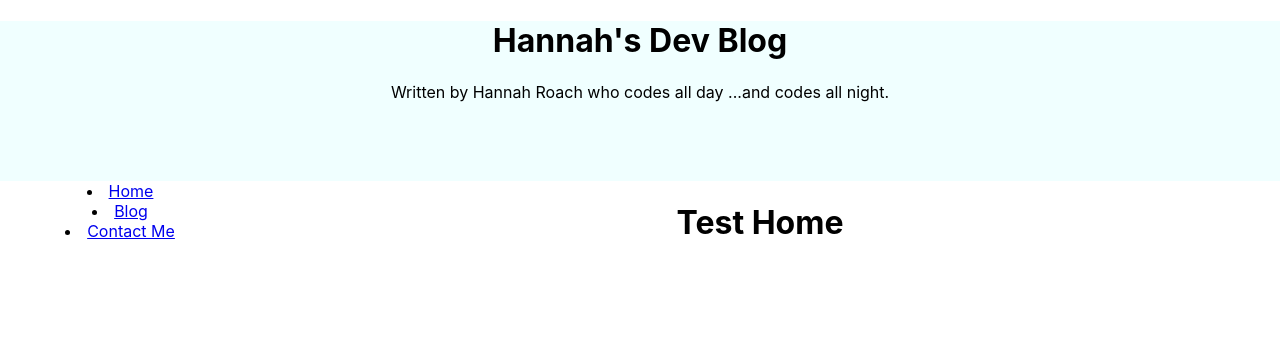
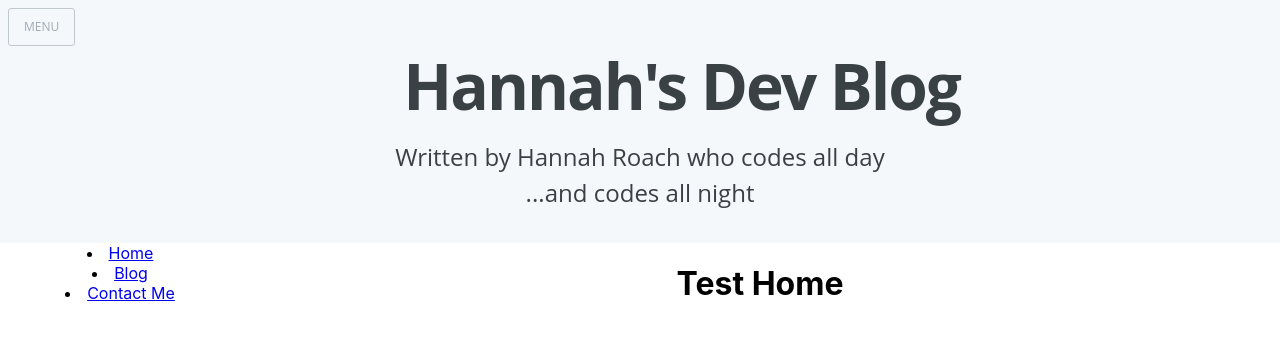
Before and after one commit to hannahsky86/react-blog-practice, a React (Create React App) app: page / in a window 1280 px wide. Shown: the top 340 px of the page. Built offline with nearby package versions, Linux system fonts and the light colour scheme.

Commit message:
Style updates to main page

```diff
--- a/src/App.js
+++ b/src/App.js
@@ -9,10 +9,24 @@ function App() {
   return (
     <div className="App">
         <div className="container-1">
+            {/*<button>Button</button>*/}
+
+            <div>
+                <nav className="main-nav overlay clearfix">
+                    {/*<a className="blog-logo" */}
+                    {/*   href="https://blog.pragmaticengineer.com"><img*/}
+                    {/*    // src="https://blog.pragmaticengineer.com/content/images/2015/12/pragmatic-engineer-profile-image.png"*/}
+                    {/*    alt="Hannah's Dev Blog"/>*/}
+                    {/*</a>*/}
+                    <a className="menu-button icon-menu" href="#"><span className="word">Menu</span></a>
+                </nav>
+            </div>
+
+
             <header className="header">
                 <h1>Hannah's Dev Blog</h1>
-                <span>Written by Hannah Roach who codes all day ...and codes all night.</span>
-                {/*<span><a href="https://www.linkedin.com/in/hannahsky86/">Follow me on LinkedIn</a></span>*/}
+                <h2>Written by Hannah Roach who codes all day</h2>
+                <h2>...and codes all night</h2>
             </header>
         </div>
         <div className="flex-container-2">
--- a/src/scss/App.scss
+++ b/src/scss/App.scss
@@ -1,25 +1,94 @@
-//.html {
-//  background-color: azure;
-//}
 
+.html {
+  height: 100%;
+}
 
 .body {
   text-align: center;
   max-width: 600px;
 }
+.menu-button {
+  box-sizing: border-box;
+  display: inline-block;
+  float: left;
+  height: 38px;
+  padding: 0 15px;
+  margin: .5rem;
+  border-style: solid;
+  border-width: 1px;
+  opacity: 1;
+  text-align: center;
+  font-size: 12px;
+  text-transform: uppercase;
+  line-height: 35px;
+  white-space: nowrap;
+  border-radius: 3px;
+  transition: all 0.5s ease;
+  background: transparent;
+  cursor: pointer;
+
+  text-decoration: none;
+  font-family: 'Open Sans', sans-serif;
+
+  border-color: #BFC8CD;
+  color: #9EABB3;
+}
+
+.menu-button:before {
+  font-size: 12px;
+  font-weight: bold;
+  margin-right: 6px;
+  position: relative;
+  top: 1px;
+}
+
+.icon-menu:before {
+  //content: "\f609";
+}
+
+//[class^="icon-"]:before,
+//[class*=" icon-"]:before {
+//  font-family: "casper-icons", "Open Sans", sans-serif;
+//  speak: none;
+//  font-style: normal;
+//  font-weight: normal;
+//  font-variant: normal;
+//  text-transform: none;
+//  line-height: 1;
+//  text-decoration: none !important;
+//  -webkit-font-smoothing: antialiased;
+//  -moz-osx-font-smoothing: grayscale;
+//}
 
 .container-1 {
   position: relative;
-
+  background-color: #f5f8fa ;
 
   .header {
-    background-color: azure;
-    width: 100%;
-    min-height: 20vh;
+    color: #3A4145;
     text-align: center;
+    padding: 2rem 0 2rem 0;
+
+    h1 {
+      margin: 10px 0 10px 0;
+      font-size: 4em;
+      letter-spacing: -2px;
+      font-weight: 700;
+      font-family: "Open Sans", sans-serif;
+    }
+
+    h2 {
+      margin: 0;
+      font-size: 1.5rem;
+      line-height: 1.5em;
+      font-weight: 400;
+      font-family: "Open Sans", serif;
+    }
   }
 }
 
+
+@media (min-width: 850px){
   .flex-container-2 {
     display: flex;
     flex-direction: row;
@@ -31,10 +100,13 @@
 
     .sidebar {
       width: 100%;
-
       text-align: center;
     }
   }
+}
+
+
+
 
 //
 //.App-header {
```
Lines whose indentation alone changed are shown as unchanged.
